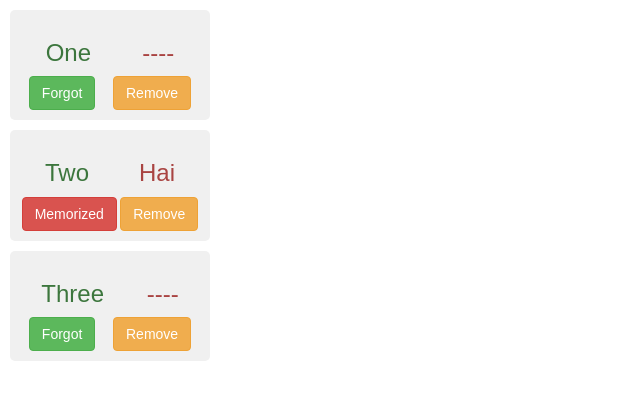
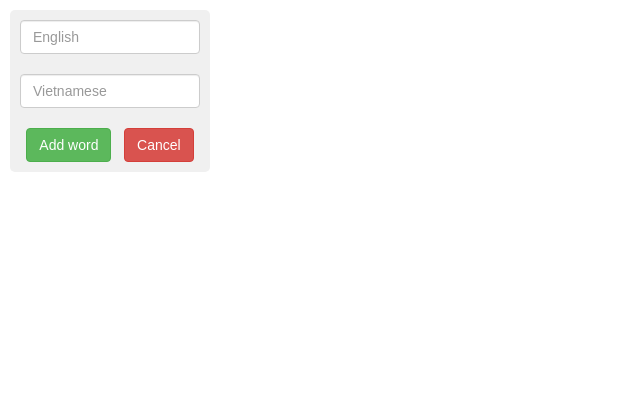
Before and after one commit to vanpho93/react1205, a React (Create React App) app: page / in a window 1280 px wide. Shown: the top 400 px of the page, without its empty margins (0-640 px from the left). Built offline with nearby package versions, Linux system fonts and the light colour scheme.

Commit message:
handle input

```diff
--- a/src/App.css
+++ b/src/App.css
@@ -42,3 +42,13 @@
   display: flex;
   justify-content: space-around;
 }
+
+.word-form {
+  width: 200px;
+  display: flex;
+  flex-direction: column;
+  background-color: #F0F0F0;
+  border-radius: 5px;
+  padding: 10px;
+  margin: 10px;
+}
--- a/src/App.js
+++ b/src/App.js
@@ -1,11 +1,11 @@
 import React, { Component } from 'react';
 import List from './components/List';
-// import Box from './components/Box';
+import Form from './components/Form';
 import './App.css';
 
 class App extends Component {
   render() {
-    return <List />;
+    return <Form />;
   }
 }
 
--- /dev/null
+++ b/src/components/Form.js
@@ -0,0 +1,30 @@
+import React, { Component } from 'react';
+
+export default class Form extends Component {
+    render() {
+        return (
+            <div className="form-group" className="word-form">
+                <input
+                    placeholder="English"
+                    className="form-control"
+                />
+                <br />
+                <input
+                    placeholder="Vietnamese"
+                    className="form-control"
+                />
+                <br />
+                <div className="btn-container">
+                    <button className="btn btn-success" onClick={this.addWord}>
+                        Add word
+                    </button>
+                    <button
+                        className="btn btn-danger"
+                    >
+                        Cancel
+                    </button>
+                </div>
+            </div>
+        );
+    }
+}
--- a/src/components/List.js
+++ b/src/components/List.js
@@ -57,6 +57,28 @@ export default class List extends Component {
     render() {
         return (
             <div className="App">
+                <div className="form-group" className="word-form">
+                    <input
+                        placeholder="English"
+                        className="form-control"
+                    />
+                    <br />
+                    <input
+                        placeholder="Vietnamese"
+                        className="form-control"
+                    />
+                    <br />
+                    <div className="btn-container">
+                        <button className="btn btn-success" onClick={this.addWord}>
+                            Add word
+                        </button>
+                        <button
+                            className="btn btn-danger"
+                        >
+                            Cancel
+                        </button>
+                    </div>
+                </div>
                 { this.state.words.map(word => this.getWordItem(word)) }
             </div>
         );
```
